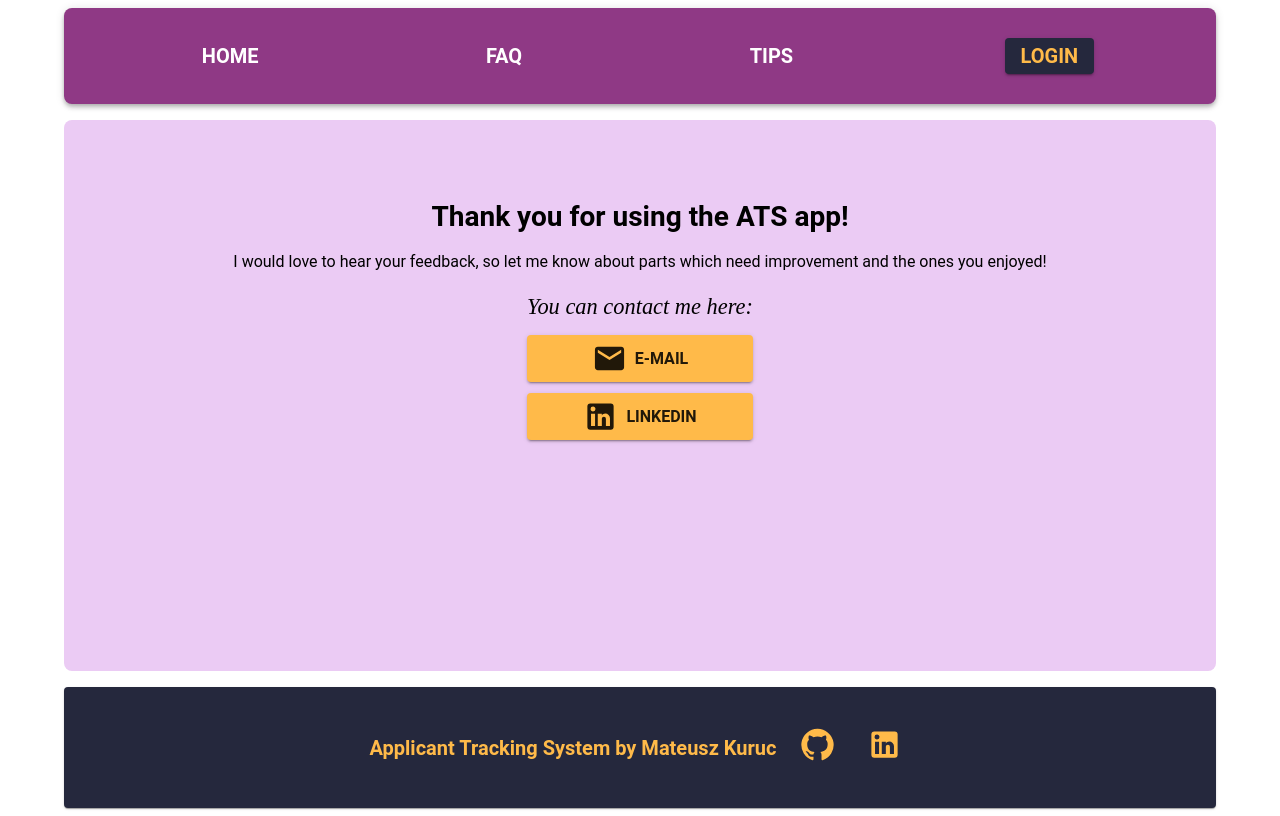
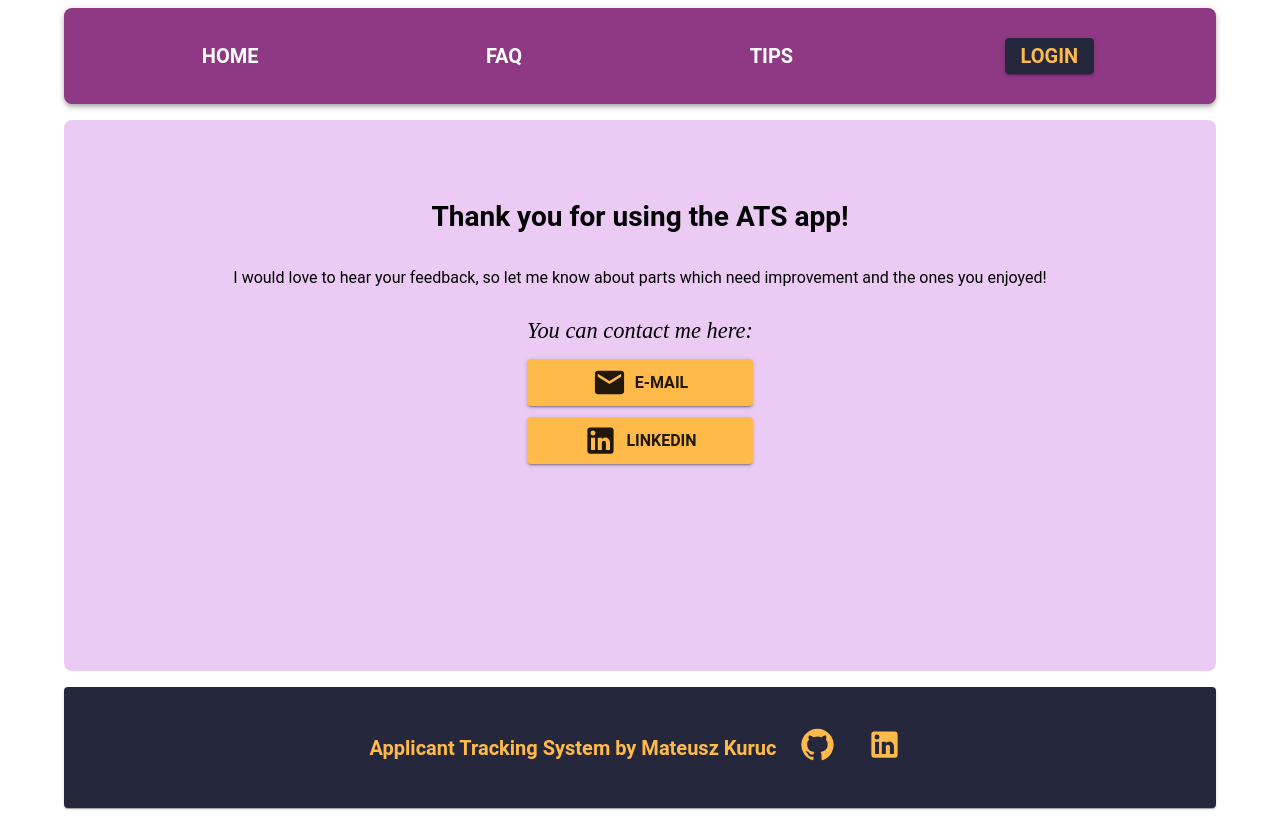
Before and after one commit to MateuszKuruc/ATS-recruitment-app, a React (Create React App) app in the folder ats-frontend/: page /feedback in a window 1280 px wide. Built offline with nearby package versions, Linux system fonts and the light colour scheme; no server answers; what @fvilers/disable-react-devtools would draw is missing.

Commit message:
improve styling for different screen sizes for user feedback section

```diff
--- a/ats-frontend/src/components/Info/UserFeedback.js
+++ b/ats-frontend/src/components/Info/UserFeedback.js
@@ -16,10 +16,6 @@ const MainContainer = styled.div`
   align-items: center;
   gap: 1rem;
 
-  @media (min-width: 1441px) {
-    gap: 0rem;
-  }
-
   @media (max-width: 768px) {
     padding: 2rem;
     padding-top: 3rem;
@@ -32,10 +28,6 @@ const Contact = styled.div`
   flex-direction: column;
   gap: 0.5rem;
   align-self: center;
-
-  @media (min-width: 1441px) {
-    margin-top: 5rem;
-  }
 
   @media (max-width: 768px) {
     margin-top: 1rem;
@@ -52,15 +44,22 @@ const StyledButton = styled(Button)`
   }
 `;
 
+const Intro = styled.div`
+  margin-top: 1rem;
+  margin-bottom: 0.5rem;
+`;
+
 const UserFeedback = () => {
   return (
     <AnimatedPage>
       <MainContainer>
         <Typography variant="h3">Thank you for using the ATS app!</Typography>
-        <Typography variant="body1">
-          I would love to hear your feedback, so let me know about parts which
-          need improvement and the ones you enjoyed!
-        </Typography>
+        <Intro>
+          <Typography variant="body1">
+            I would love to hear your feedback, so let me know about parts which
+            need improvement and the ones you enjoyed!
+          </Typography>
+        </Intro>
 
         <Contact>
           <Typography variant="italic3">You can contact me here:</Typography>
```
